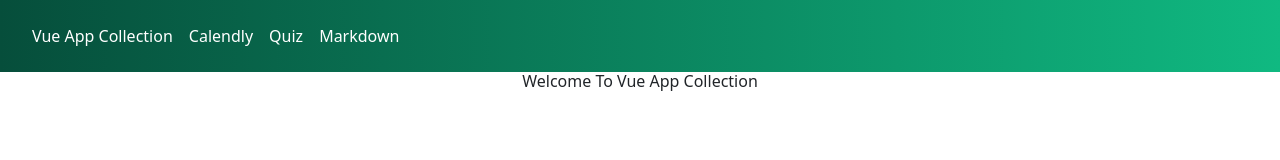
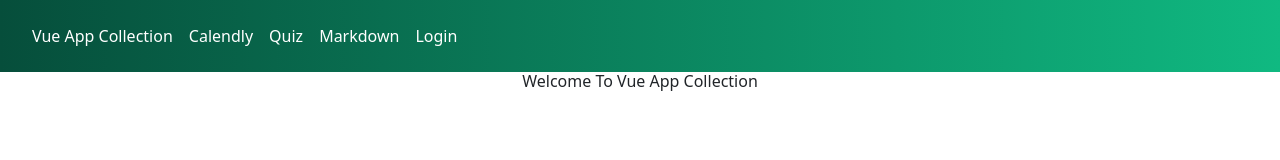
Before and after one commit to goldenglorys/vue-app-collection, a Vue app: page / in a window 1280 px wide. Shown: the top 160 px of the page. Built offline with nearby package versions, Linux system fonts and the light colour scheme.

Commit message:
Custome login modal created with the implememtation of vue custome event

```diff
--- a/src/App.vue
+++ b/src/App.vue
@@ -1,17 +1,25 @@
 <template>
-  <AppHeader />
+  <AppHeader @open-login-modal="isOpen = true" />
   <div class="w-full flex">
     <router-view></router-view>
   </div>
+  <LoginModal v-if="isOpen" @close-login-modal="isOpen = false" />
 </template>
 
 <script>
 import AppHeader from "./components/AppHeader.vue";
+import LoginModal from "./components/LoginModal.vue";
 
 export default {
   name: "App",
   components: {
     AppHeader,
+    LoginModal,
+  },
+  data() {
+    return {
+      isOpen: false,
+    };
   },
 };
 </script>
--- a/src/components/AppHeader.vue
+++ b/src/components/AppHeader.vue
@@ -9,6 +9,7 @@
       :to="item.to"
       >{{ item.title }}</router-link
     >
+    <button class="mx-2" @click="$emit('open-login-modal')">Login</button>
   </nav>
 </template>
 
--- /dev/null
+++ b/src/components/LoginModal.vue
@@ -0,0 +1,22 @@
+<template>
+  <!-- <div v-if="isOpen"> -->
+  <section
+    class="z-20 h-screen w-screen bg-gray-500 fixed top-0 opacity-50"
+    @click="$emit('close-login-modal')"
+  ></section>
+  <div class="absolute inset-0">
+    <div class="flex h-full">
+      <div class="m-auto bg-white p-2 rounded shadow z-30">
+        <h1>Login</h1>
+      </div>
+    </div>
+  </div>
+  <!-- </div> -->
+</template>
+
+<script>
+export default {};
+</script>
+
+<style>
+</style>
```
